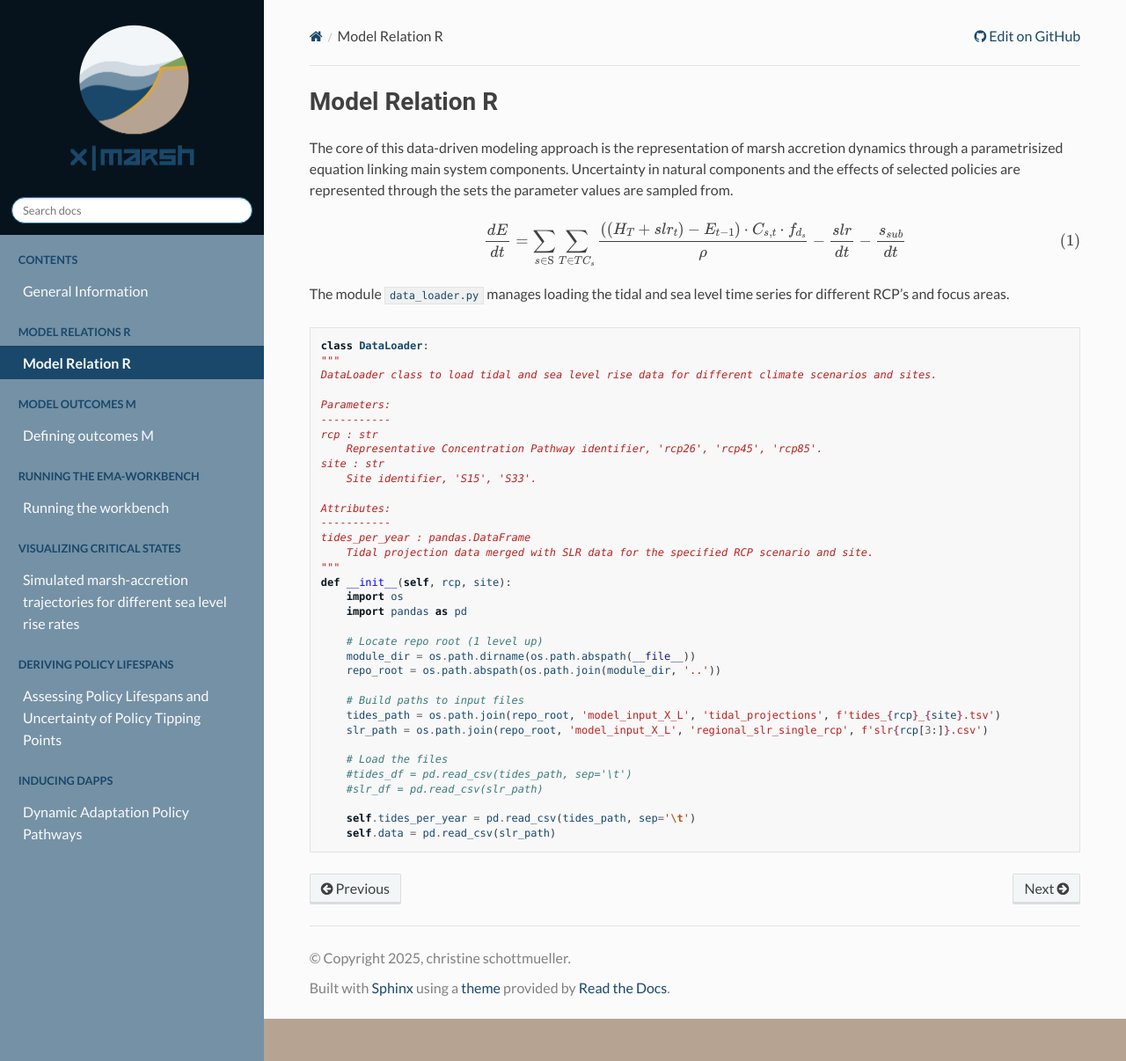
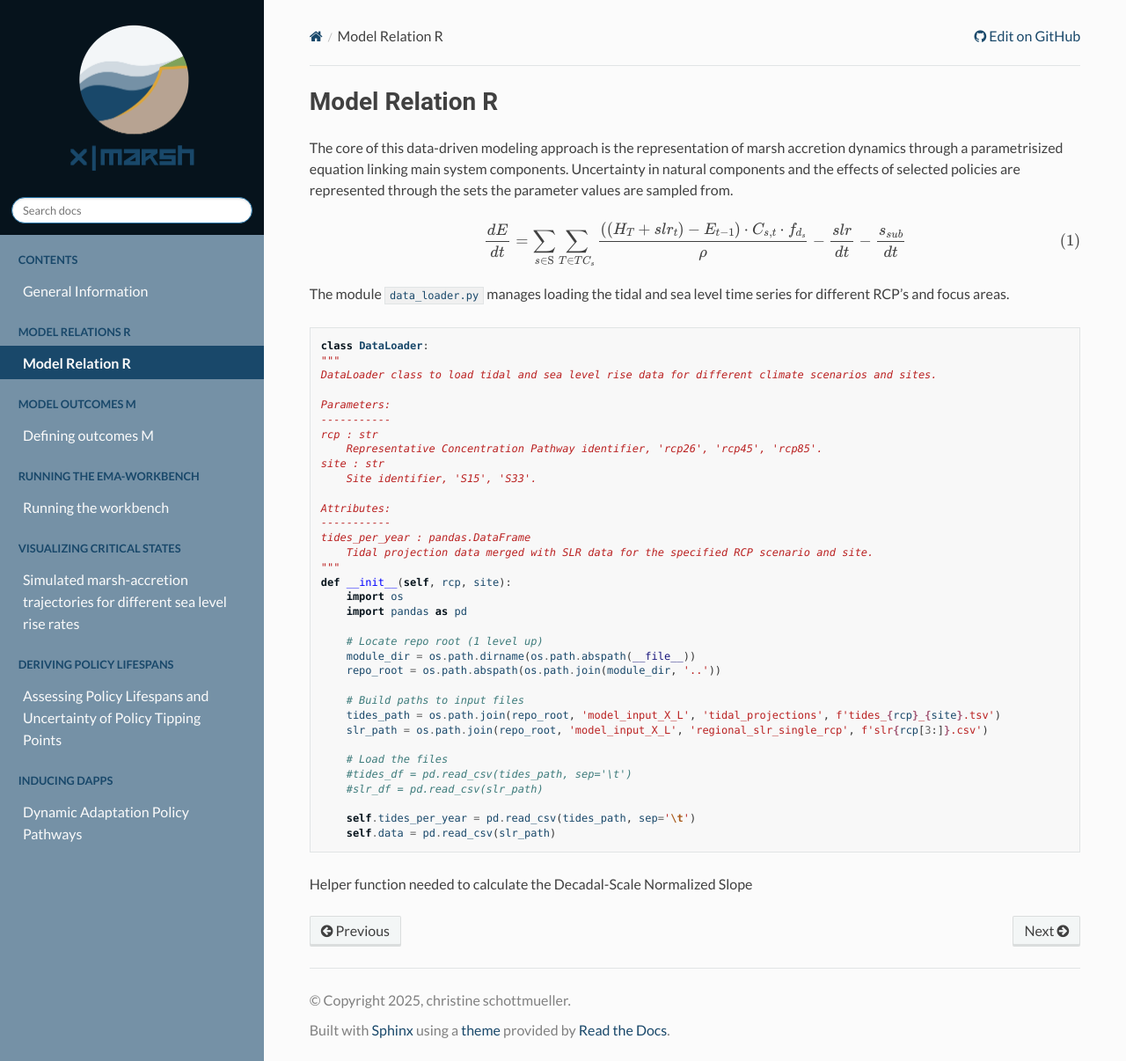
Before and after one commit to christineschottmueller/x-marsh, a Sphinx documentation site: the page built from docs/chapter_02/02_model_relations.rst, in a window 1280 px wide and 1206 px high. Shown: the whole window at 88% size. Built offline with Sphinx 7.4.7 and the Read the Docs theme 3.1.0, drawn with Linux system fonts in a browser that asks for light colours.

Commit message:
Update chapter files

```diff
--- a/docs/chapter_02/02_model_relations.rst
+++ b/docs/chapter_02/02_model_relations.rst
@@ -152,6 +152,12 @@
 
 		return z_values, years_list, dz_dt_values
 
+
+
+Helper function needed to calculate the Decadal-Scale Normalized Slope
+
+.. code-block::python
+
 	def lineregress(x, y):
 		if len(x) != len(y):
 			raise ValueError("x and y must have the same length")
```
